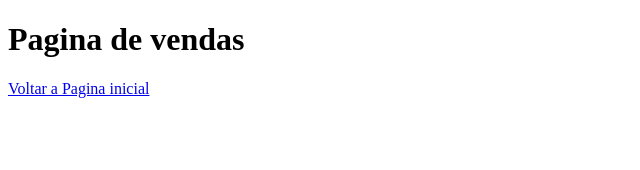
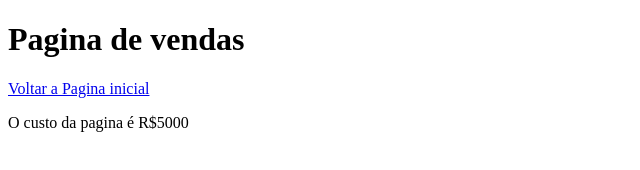
Before and after one commit to FagnerTds/AulaGitHub, a plain HTML site: page Venda.html in a window 1280 px wide. Shown: the whole page, without its empty margins (0-640 px from the left). Drawn offline with Linux system fonts and the light colour scheme.

Commit message:
Modificação feita

```diff
--- a/Venda.html
+++ b/Venda.html
@@ -9,5 +9,6 @@
 <body>
     <h1>Pagina de vendas</h1>
     <a href="Index.html">Voltar a Pagina inicial</a>
+    <p>O custo da pagina é R$5000</p>
 </body>
 </html>
```
